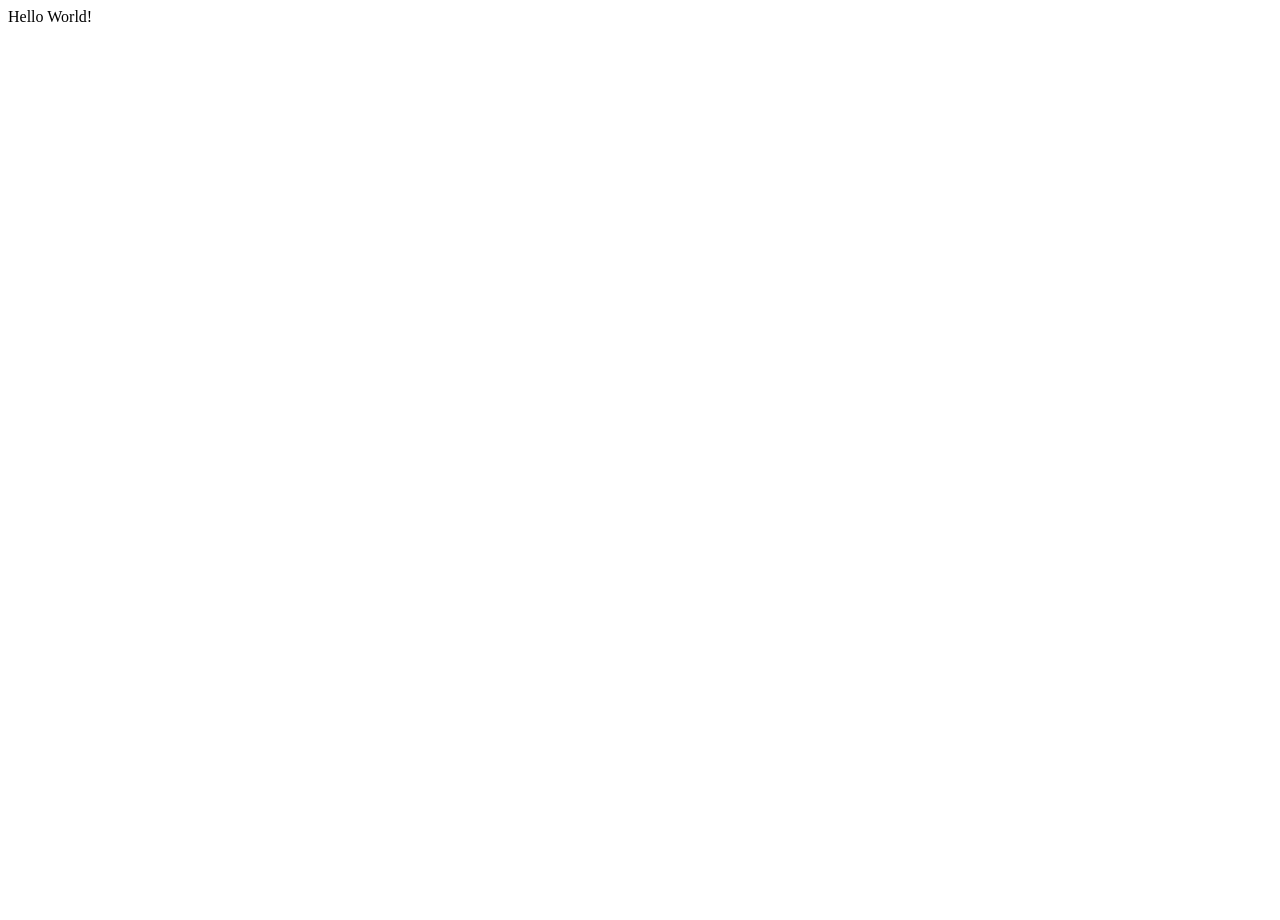
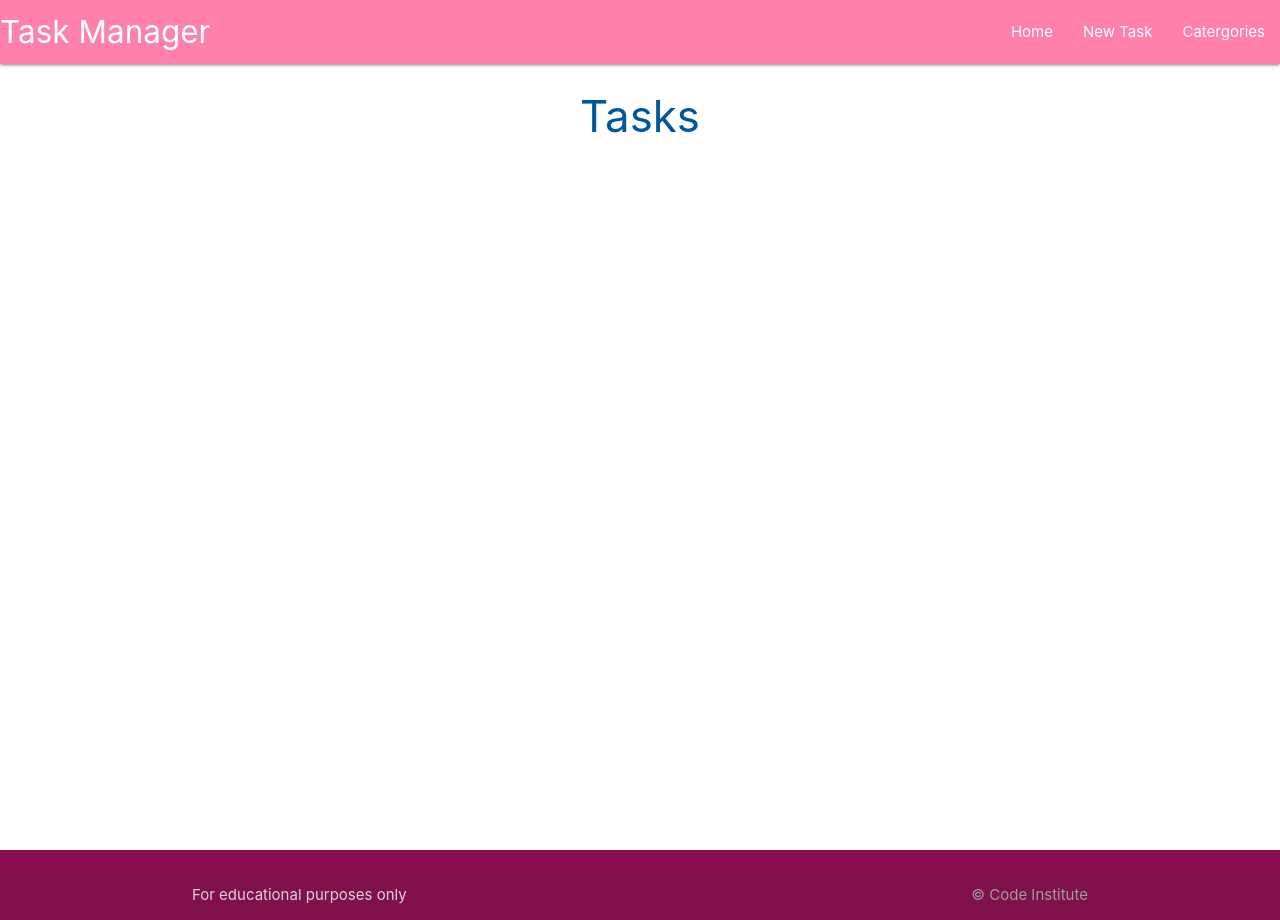
Before and after one commit to Kenya-Rae/task-manager, a Flask app: page / in a window 1280 px wide. Before the commit the page is almost empty. Run offline with Flask 3, Linux system fonts and the light colour scheme.

Commit message:
Add templare and inheritance

```diff
--- a/taskmanager/routes.py
+++ b/taskmanager/routes.py
@@ -5,4 +5,4 @@ from taskmanager.models import Category, Task
 
 @app.route("/")
 def home():
-    return render_template("base.html")
+    return render_template("tasks.html")
--- /dev/null
+++ b/taskmanager/static/css/style.css
@@ -0,0 +1,9 @@
+body {
+  display: flex;
+  min-height: 100vh;
+  flex-direction: column;
+}
+
+main {
+  flex: 1 0 auto;
+}
--- /dev/null
+++ b/taskmanager/static/js/script.js
@@ -0,0 +1,5 @@
+document.addEventListener("DOMContentLoaded", function () {
+  // sidenav inistialization - get it to work
+  let sidenav = document.querySelectorAll(".sidenav");
+  M.Sidenav.init(sidenav);
+});
--- a/taskmanager/templates/base.html
+++ b/taskmanager/templates/base.html
@@ -5,12 +5,54 @@
     <meta charset="UTF-8">
     <meta http-equiv="X-UA-Compatible" content="IE=edge">
     <meta name="viewport" content="width=device-width, initial-scale=1.0">
+    <link rel="stylesheet" href="https://cdnjs.cloudflare.com/ajax/libs/font-awesome/5.15.3/css/all.min.css"
+        integrity="sha512-iBBXm8fW90+nuLcSKlbmrPcLa0OT92xO1BIsZ+ywDWZCvqsWgccV3gFoRBv0z+8dLJgyAHIhR35VZc2oM/gI1w=="
+        crossorigin="anonymous" referrerpolicy="no-referrer" />
+    <link rel="stylesheet" href="https://cdnjs.cloudflare.com/ajax/libs/materialize/1.0.0/css/materialize.min.css">
+    <link rel="stylesheet" href="{{ url_for('static', filename='css/style.css') }}" type="text/css">
     <title>Task Manager</title>
 </head>
 
 <body>
 
-    Hello World!
+    <header>
+        <!-- top navbar -->
+        <nav class="pink accent-1">
+            <div class="nav-wrapper">
+                <a href="{{ url_for('home') }}" class="brand-logo">Task Manager</a>
+                <a href="#" data-target="mobile-demo" class="sidenav-trigger">i.fas.fa-bars</a>
+                <ul class="right hide-on-med-and-down">
+                    <li><a href="{{ url_for('home') }}">Home</a></li>
+                    <li><a href="">New Task</a></li>
+                    <li><a href="">Catergories</a></li>
+                </ul>
+            </div>
+        </nav>
+
+        <!-- mobile sidenav-->
+        <ul class="sidenav" id="mobile-demo">
+            <li><a href="{{ url_for('home') }}">Home</a></li>
+            <li><a href="">New Task</a></li>
+            <li><a href="">Catergories</a></li>
+        </ul>
+    </header>
+
+    <main class="container">
+        {% block content %}
+        {% endblock %}
+    </main>
+
+    <footer class="page-footer pink darken-4">
+        <div class="footer-copyright">
+            <div class="container">
+                For educational purposes only
+                <a class="grey-text right" href="https://codeinstitute.net" target="blank">&copy; Code Institute</a>
+            </div>
+        </div>
+    </footer>
+
+    <script src="https://cdnjs.cloudflare.com/ajax/libs/materialize/1.0.0/js/materialize.min.js"></script>
+    <script src="{{ url_for('static', filename='js/script.js' ) }}"></script>
 
 </body>
 
--- /dev/null
+++ b/taskmanager/templates/tasks.html
@@ -0,0 +1,6 @@
+{% extends "base.html" %}
+{% block content %}
+
+<h3 class="light-blue-text text-darken-4 center-align">Tasks</h3>
+
+{% endblock %}
```
